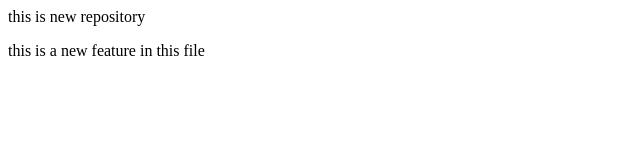
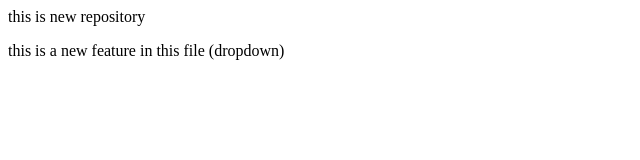
Before and after one commit to snehaa-14/LocalRepo, a plain HTML site: page index.html in a window 1280 px wide. Shown: the full height of the page, 0-640 px from the left. Drawn offline with Linux system fonts and the light colour scheme.

```diff
--- a/index.html
+++ b/index.html
@@ -1,2 +1,2 @@
 <p>this is new repository</p>
-<p>this is a new feature in this file</p>
+<p>this is a new feature in this file (dropdown)</p>
```
